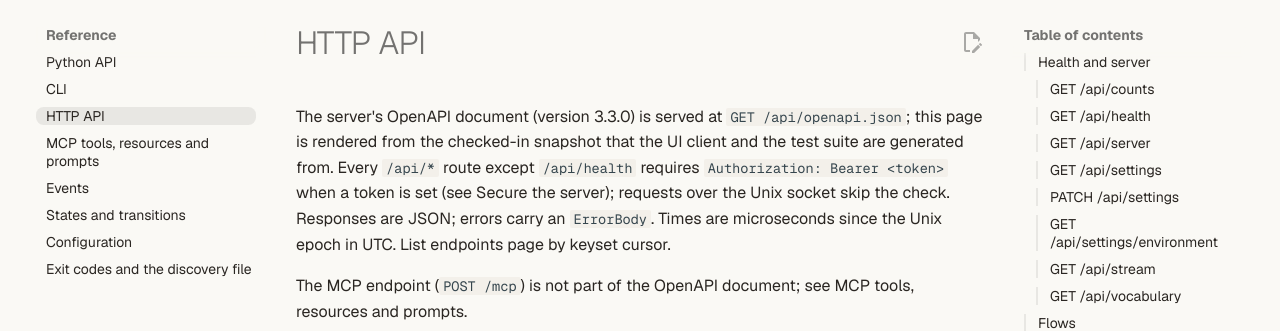
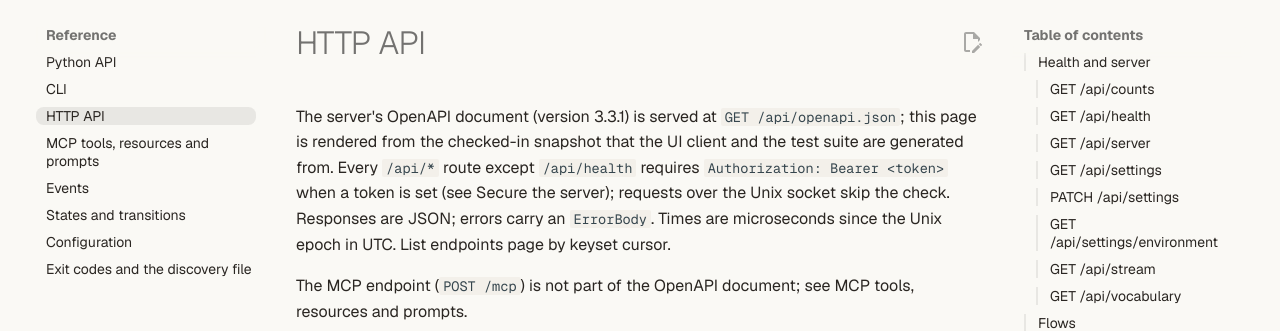
Before and after one commit to sercanatalik/cereyan, an MkDocs documentation site: the page built from docs/reference/http-api.md, in a window 1280 px wide and 900 px high. Shown: the part 128-459 px from the top of the window. Built offline with MkDocs 1.6.1 and Material for MkDocs 9.7.7, drawn with Linux system fonts in a browser that asks for light colours; comment, search, counter and statistics services are not loaded.

Commit message:
Cereyan 3.3.1
Co-Authored-By: Claude Opus 5.5 <noreply@anthropic.com>

```diff
--- a/Cargo.toml
+++ b/Cargo.toml
@@ -3,7 +3,7 @@ resolver = "2"
 members = ["crates/core", "crates/store", "crates/rules", "crates/server", "crates/py"]
 
 [workspace.package]
-version = "3.3.0"
+version = "3.3.1"
 edition = "2021"
 license = "MIT"
 
--- a/docs/reference/http-api.md
+++ b/docs/reference/http-api.md
@@ -2,7 +2,7 @@
 
 <!-- Generated by scripts/gen_http_reference.py from ui/openapi.snapshot.json. Do not edit; run `just docs`. -->
 
-The server's OpenAPI document (version 3.3.0) is served at `GET /api/openapi.json`; this page is rendered from the checked-in snapshot that the UI client and the test suite are generated from. Every `/api/*` route except `/api/health` requires `Authorization: Bearer <token>` when a token is set (see [Secure the server](../guides/secure-the-server.md)); requests over the Unix socket skip the check. Responses are JSON; errors carry an `ErrorBody`. Times are microseconds since the Unix epoch in UTC. List endpoints page by keyset cursor.
+The server's OpenAPI document (version 3.3.1) is served at `GET /api/openapi.json`; this page is rendered from the checked-in snapshot that the UI client and the test suite are generated from. Every `/api/*` route except `/api/health` requires `Authorization: Bearer <token>` when a token is set (see [Secure the server](../guides/secure-the-server.md)); requests over the Unix socket skip the check. Responses are JSON; errors carry an `ErrorBody`. Times are microseconds since the Unix epoch in UTC. List endpoints page by keyset cursor.
 
 The MCP endpoint (`POST /mcp`) is not part of the OpenAPI document; see [MCP tools, resources and prompts](mcp.md).
 
--- a/mkdocs.yml
+++ b/mkdocs.yml
@@ -54,7 +54,7 @@ theme:
 # pyproject.toml, Cargo.toml, Cargo.lock, uv.lock, ui/package.json and
 # python/cereyan/__init__.py.
 extra:
-  version_display: "3.3.0"
+  version_display: "3.3.1"
 
 extra_css:
   - stylesheets/brand.css
--- a/pyproject.toml
+++ b/pyproject.toml
@@ -4,7 +4,7 @@ build-backend = "maturin"
 
 [project]
 name = "cereyan"
-version = "3.3.0"
+version = "3.3.1"
 description = "Minimal, local-first orchestrator for Python data pipelines with a Rust core"
 readme = "README.md"
 requires-python = ">=3.11"
```
Also changed, not shown: CHANGELOG.md (+4 -0 lines), 5 other files.
